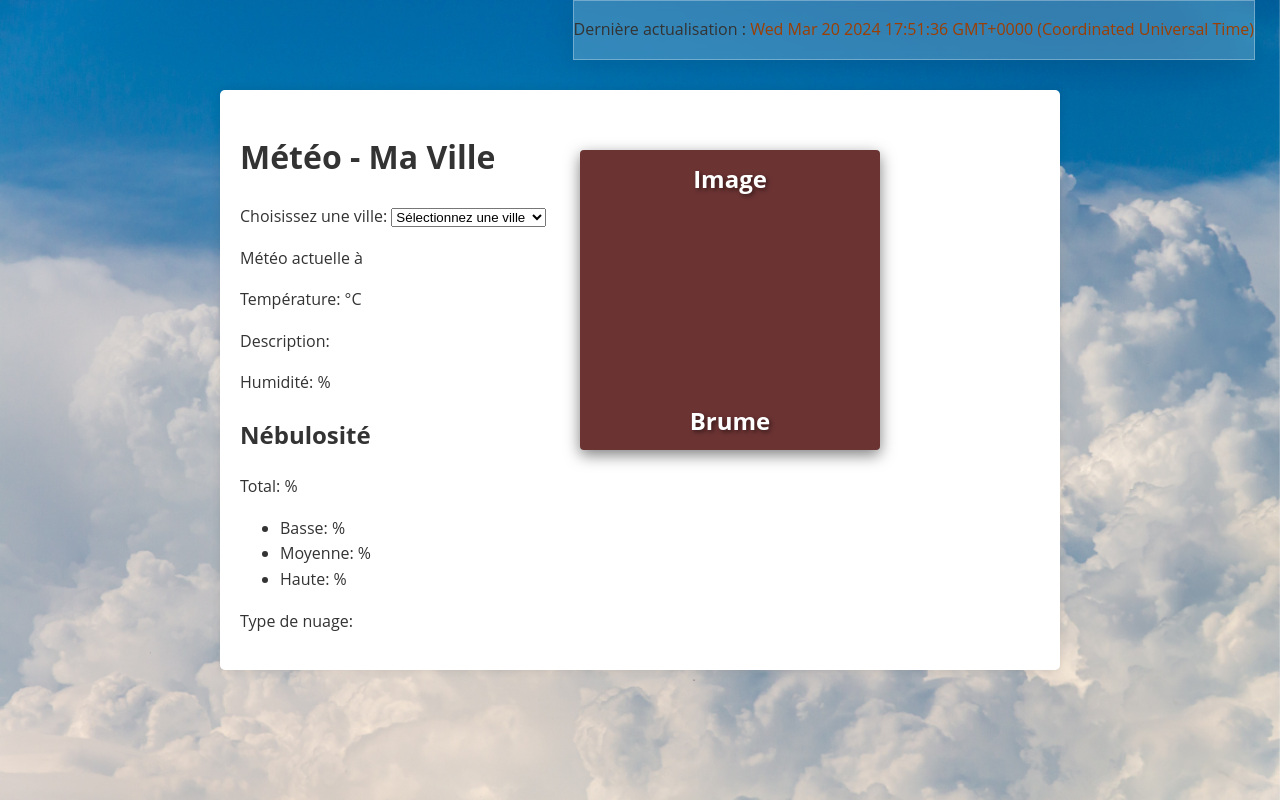
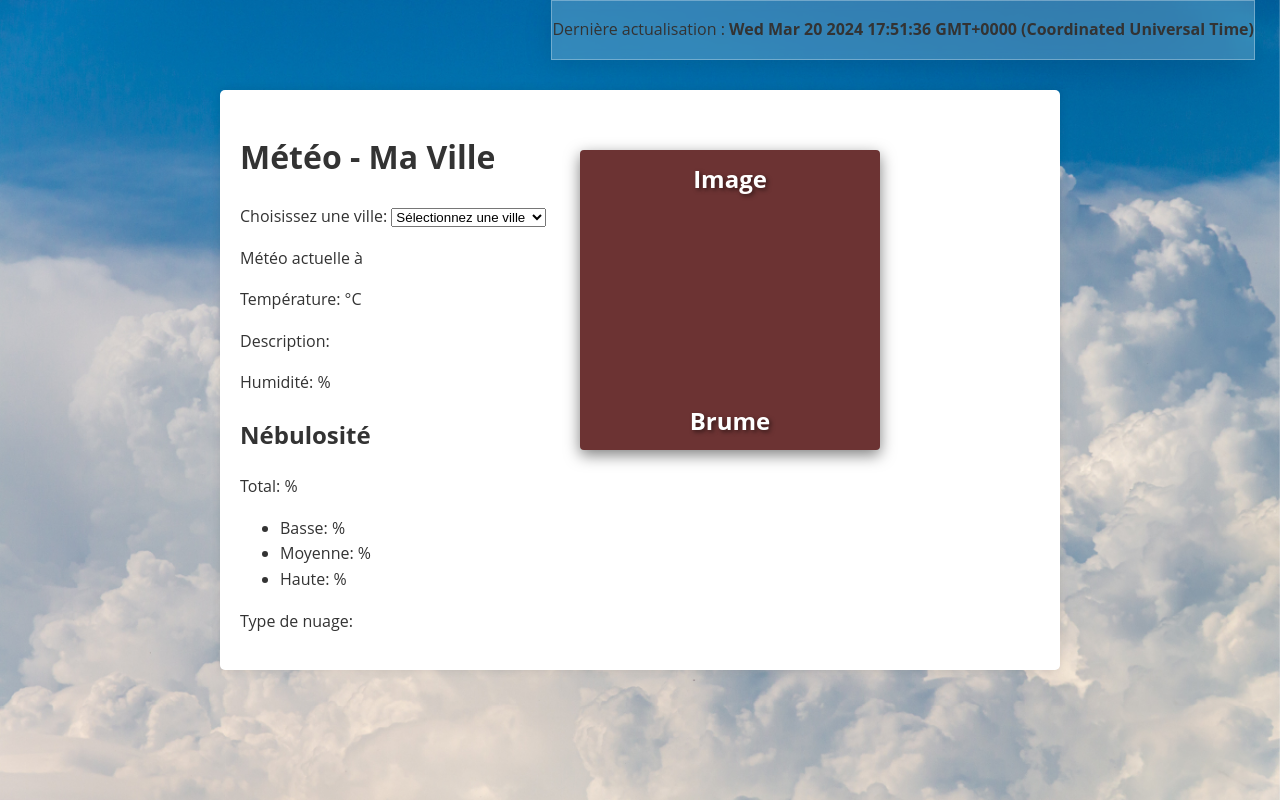
Before and after one commit to sarterni/weather_app_NDS, a PHP site: page / in a window 1280 px wide. Run offline with PHP 8.4, Linux system fonts and the light colour scheme.

Commit message:
Update style.css

```diff
--- a/style.css
+++ b/style.css
@@ -86,7 +86,8 @@
 }
 
 span#current-d {
-    color: #9D3E02;
+    color: #333;
+    font-weight: bold;
 }
 
 
```
